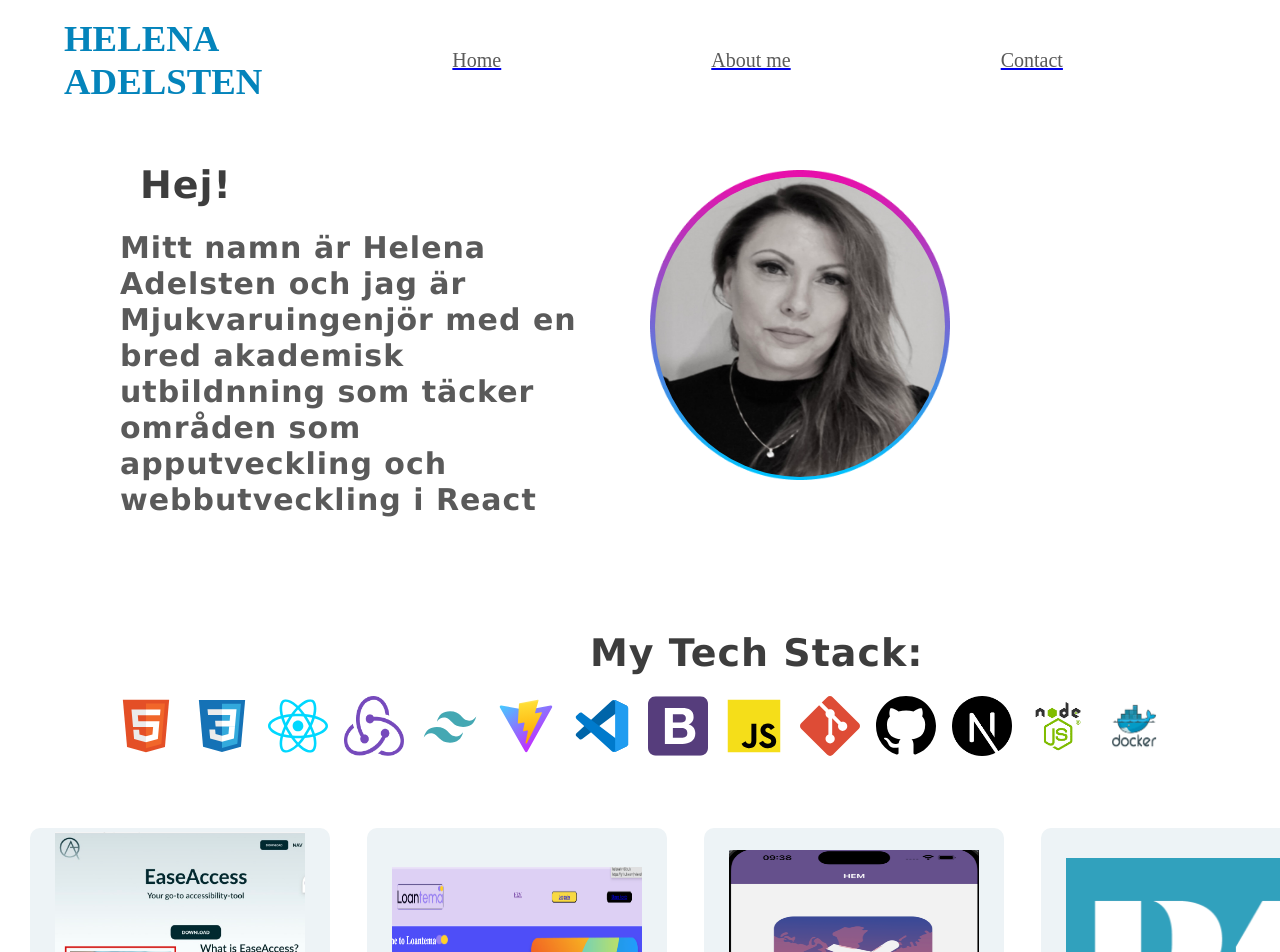
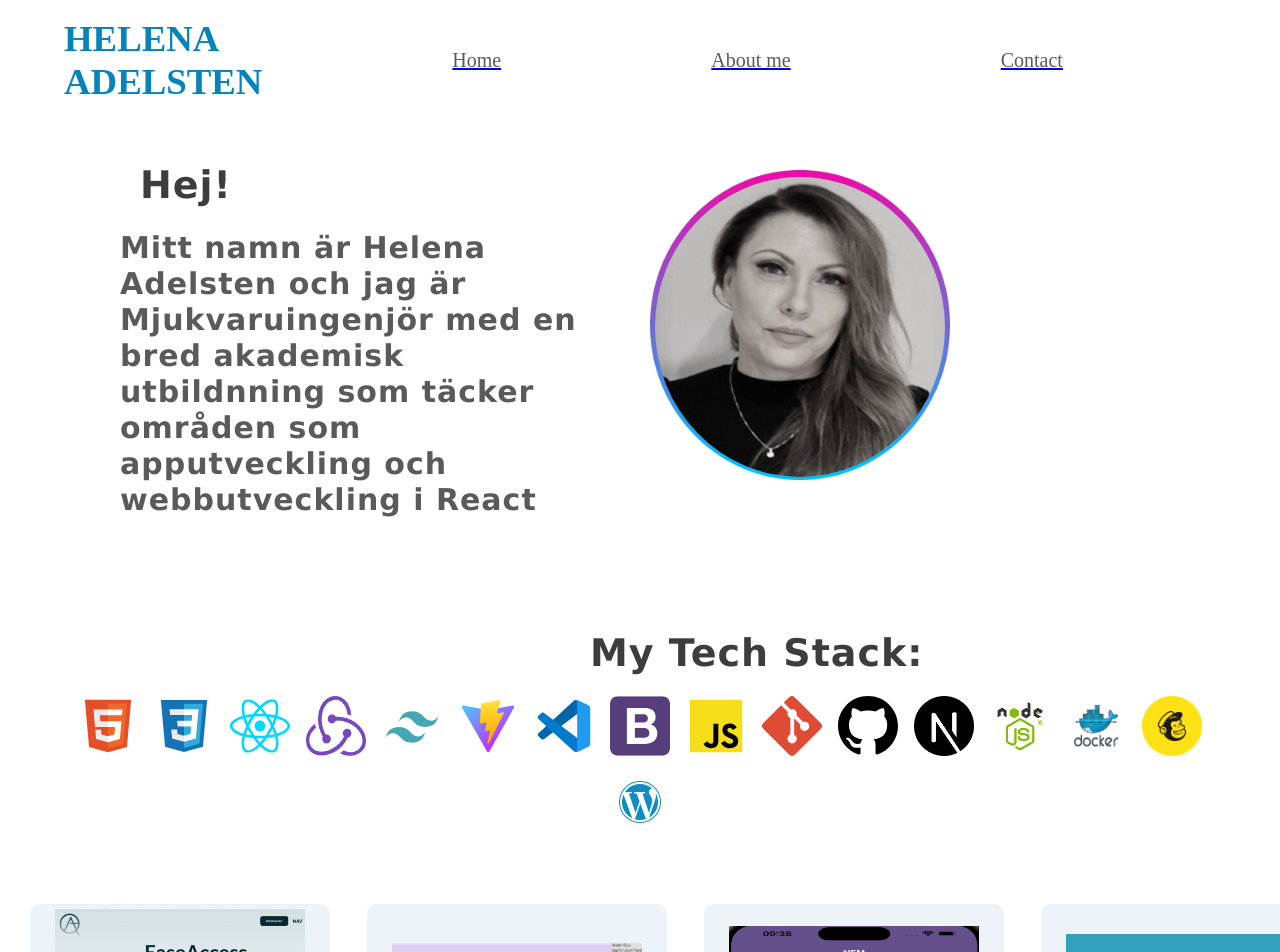
Before and after one commit to EnterCodeKB/portfolio-web, a Next.js app: page / in a window 1280 px wide. Shown: the top 952 px of the page. Built offline with nearby package versions, Linux system fonts and the light colour scheme.

Commit message:
fler ikoner

```diff
--- a/app/Componenter/MyIcons.jsx
+++ b/app/Componenter/MyIcons.jsx
@@ -31,6 +31,19 @@ function MyIcons() {
       <img className="icon" src="/Images/nodes.png" alt="next-icon" />
 
       <img className="icon" src="/Images/logo.png" alt="next-icon" />
+
+      <img
+        className="icon"
+        src="/Images/mailchimp-icon-2048x2048-7tjwbg42.png"
+        alt="mailchimp-icon"
+      />
+
+      <img
+        className="icon"
+        src="/Images/20336199-wordpress-logotyp-vektor-wordpress-ikon-transparent-png-gratis-vector.jpg
+"
+        alt="wordpress-icon"
+      />
     </div>
   );
 }
```
Also changed, not shown: public/Images/20336199-wordpress-logotyp-vektor-wordpress-ikon-transparent-png-gratis-vector.jpg (added), public/Images/mailchimp-icon-2048x2048-7tjwbg42.png (added).
